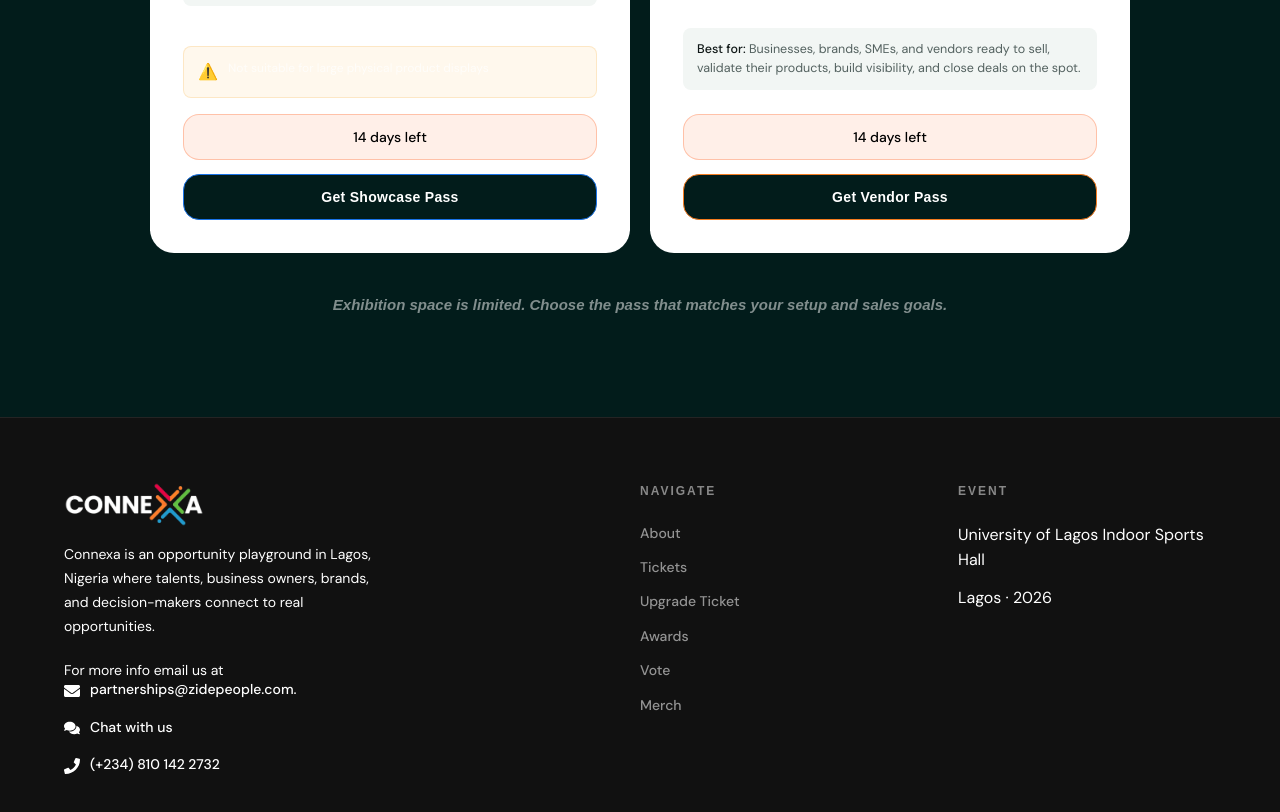
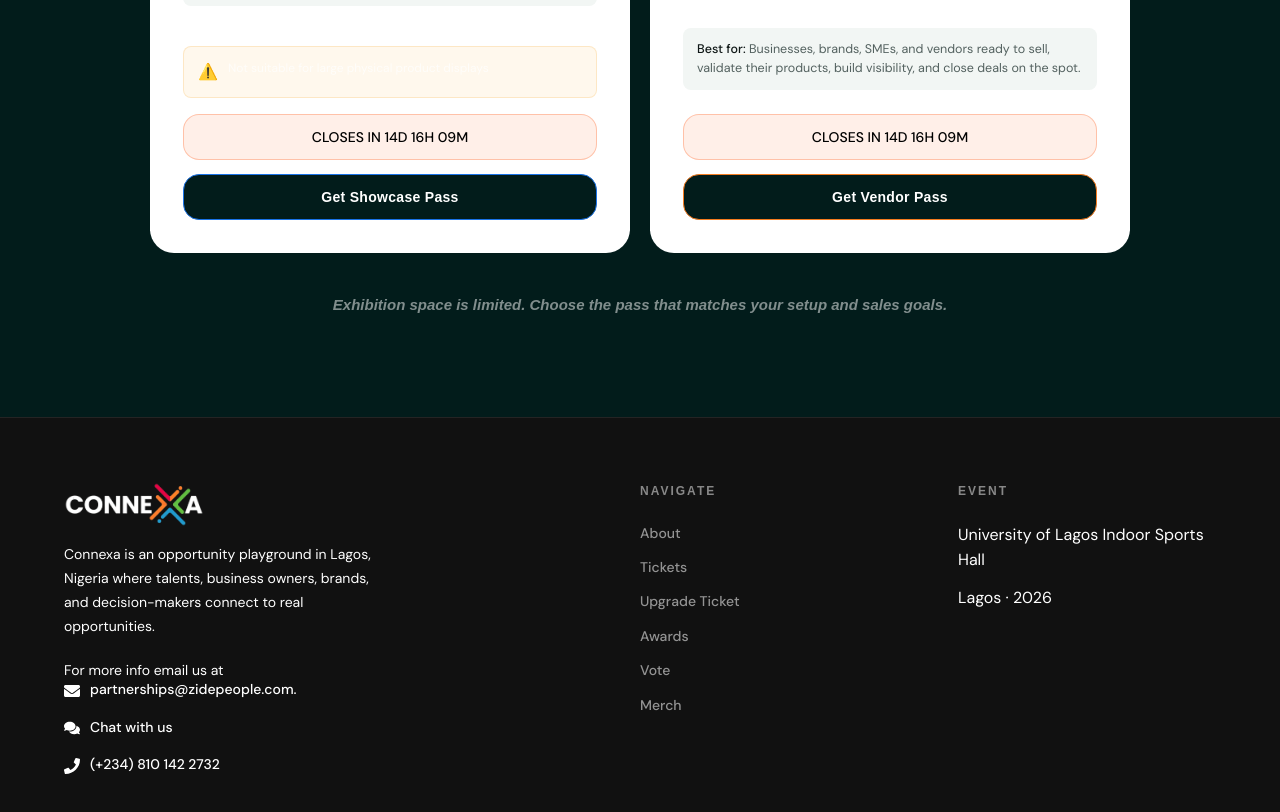
Before and after one commit to Zidepeoplenewaccount/connexa, a React (Vite) app: page /exhibitors in a window 1280 px wide. Shown: the part 5104-5916 px from the top of the page. Built offline with nearby package versions, Linux system fonts and the light colour scheme.

Commit message:
Update ticket cards to live closes-in countdown

```diff
--- a/src/components/Tickets.jsx
+++ b/src/components/Tickets.jsx
@@ -1207,9 +1207,7 @@ export default function Tickets({ vendorOnly = false }) {
                 <div className="ticket-countdown" aria-label="Countdown to Connexa on 28 November 2026">
                   {countdownRemaining > 0 ? (
                     <strong className="ticket-countdown-live">
-                      {countdownDays > 0
-                        ? `${countdownDays} ${countdownDays === 1 ? 'day' : 'days'} left`
-                        : 'Less than a day left'}
+                      CLOSES IN {countdownDays}D {String(countdownHours).padStart(2, '0')}H {String(countdownMinutes).padStart(2, '0')}M
                     </strong>
                   ) : (
                     <strong className="ticket-countdown-live">The Opportunity Playground is live!</strong>
```
